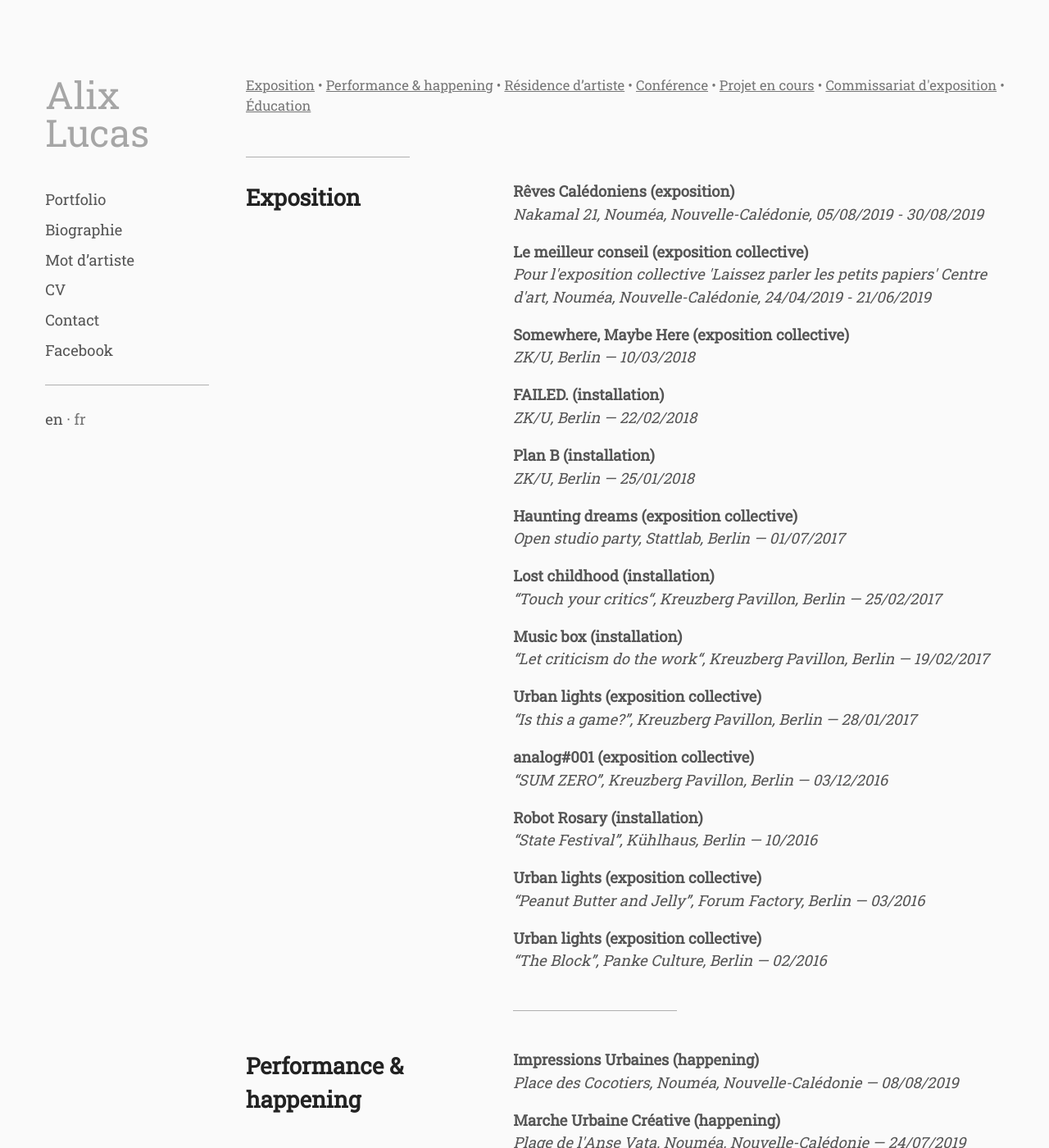
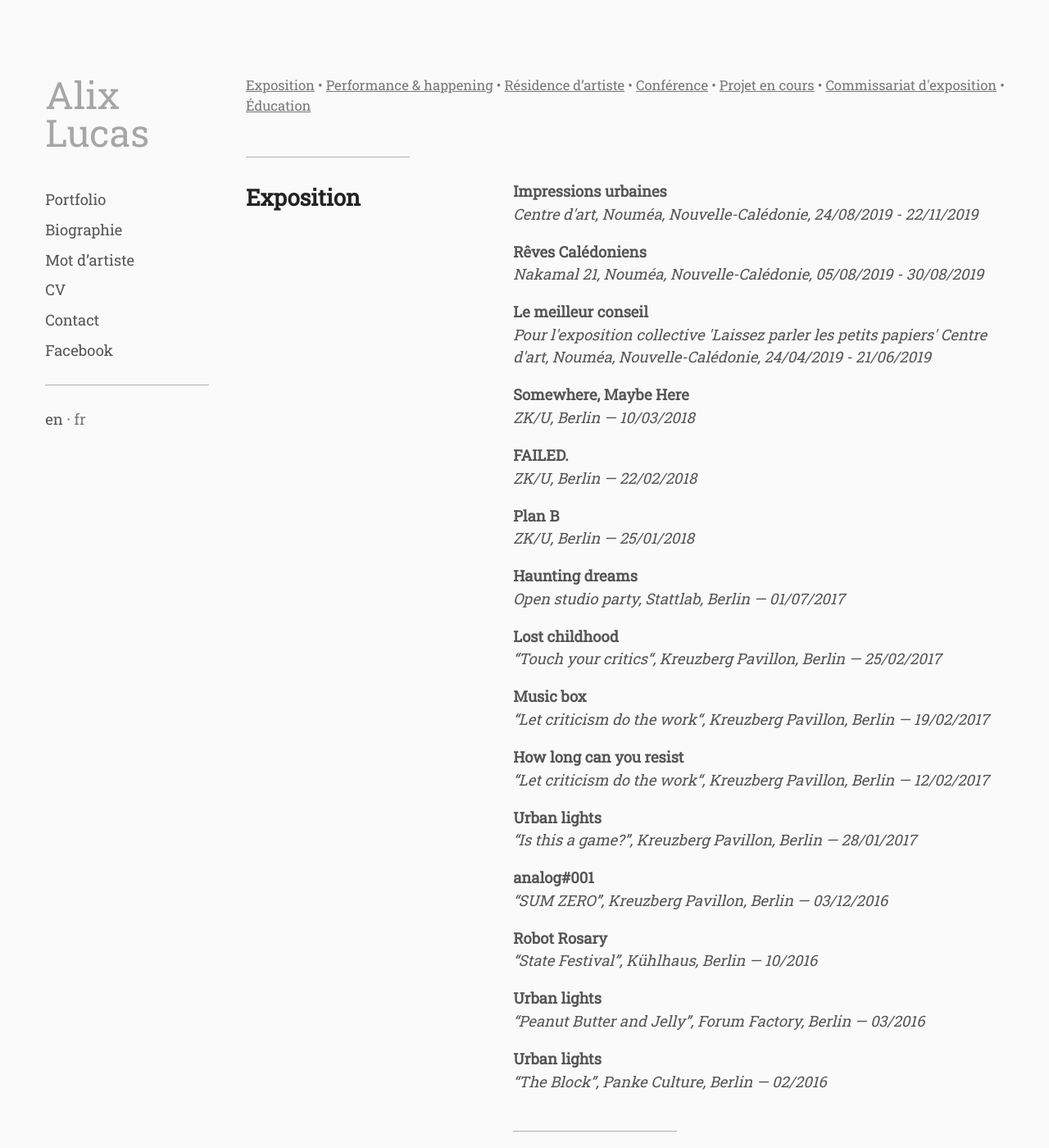
Before and after one commit to whyalix/alixlucas, a Jekyll site: the page built from pages/fr/resume.html, in a window 1280 px wide and 1400 px high. Shown: the whole window at 82% size. Built offline with Jekyll 4.4.1, drawn with Linux system fonts in a browser that asks for light colours.

Commit message:
Update exhibitions.yml

```diff
--- a/_data/fr/exhibitions.yml
+++ b/_data/fr/exhibitions.yml
@@ -1,38 +1,44 @@
-- primary: "Rêves Calédoniens (exposition)"
+- primary: "Impressions urbaines"
+  secondary: Centre d'art, Nouméa, Nouvelle-Calédonie, 24/08/2019 - 22/11/2019
+
+- primary: "Rêves Calédoniens"
   secondary: Nakamal 21, Nouméa, Nouvelle-Calédonie, 05/08/2019 - 30/08/2019
 
-- primary: "Le meilleur conseil (exposition collective)"
+- primary: "Le meilleur conseil"
   secondary: Pour l'exposition collective 'Laissez parler les petits papiers' Centre d'art, Nouméa, Nouvelle-Calédonie, 24/04/2019 - 21/06/2019
 
-- primary: "Somewhere, Maybe Here (exposition collective)"
+- primary: "Somewhere, Maybe Here"
   secondary: ZK/U, Berlin — 10/03/2018
 
-- primary: "FAILED. (installation)"
+- primary: "FAILED."
   secondary: ZK/U, Berlin — 22/02/2018
 
-- primary: "Plan B (installation)"
+- primary: "Plan B"
   secondary: ZK/U, Berlin — 25/01/2018
 
-- primary: "Haunting dreams (exposition collective)"
+- primary: "Haunting dreams"
   secondary: Open studio party, Stattlab, Berlin — 01/07/2017
 
-- primary: Lost childhood (installation)
+- primary: "Lost childhood"
   secondary: “Touch your critics“, Kreuzberg Pavillon, Berlin — 25/02/2017
 
-- primary: Music box (installation)
+- primary: "Music box"
   secondary: “Let criticism do the work“, Kreuzberg Pavillon, Berlin — 19/02/2017
 
-- primary: Urban lights (exposition collective)
+- primary: "How long can you resist"
+  secondary: “Let criticism do the work“, Kreuzberg Pavillon, Berlin — 12/02/2017
+
+- primary: "Urban lights"
   secondary: “Is this a game?”, Kreuzberg Pavillon, Berlin — 28/01/2017
 
-- primary: analog#001 (exposition collective)
+- primary: "analog#001"
   secondary: “SUM ZERO”, Kreuzberg Pavillon, Berlin — 03/12/2016
 
-- primary: Robot Rosary (installation)
+- primary: "Robot Rosary"
   secondary: “State Festival”, Kühlhaus, Berlin — 10/2016
 
-- primary: Urban lights (exposition collective)
+- primary: "Urban lights"
   secondary: “Peanut Butter and Jelly”, Forum Factory, Berlin — 03/2016
 
-- primary: Urban lights (exposition collective)
+- primary: "Urban lights"
   secondary: “The Block”, Panke Culture, Berlin — 02/2016
```
